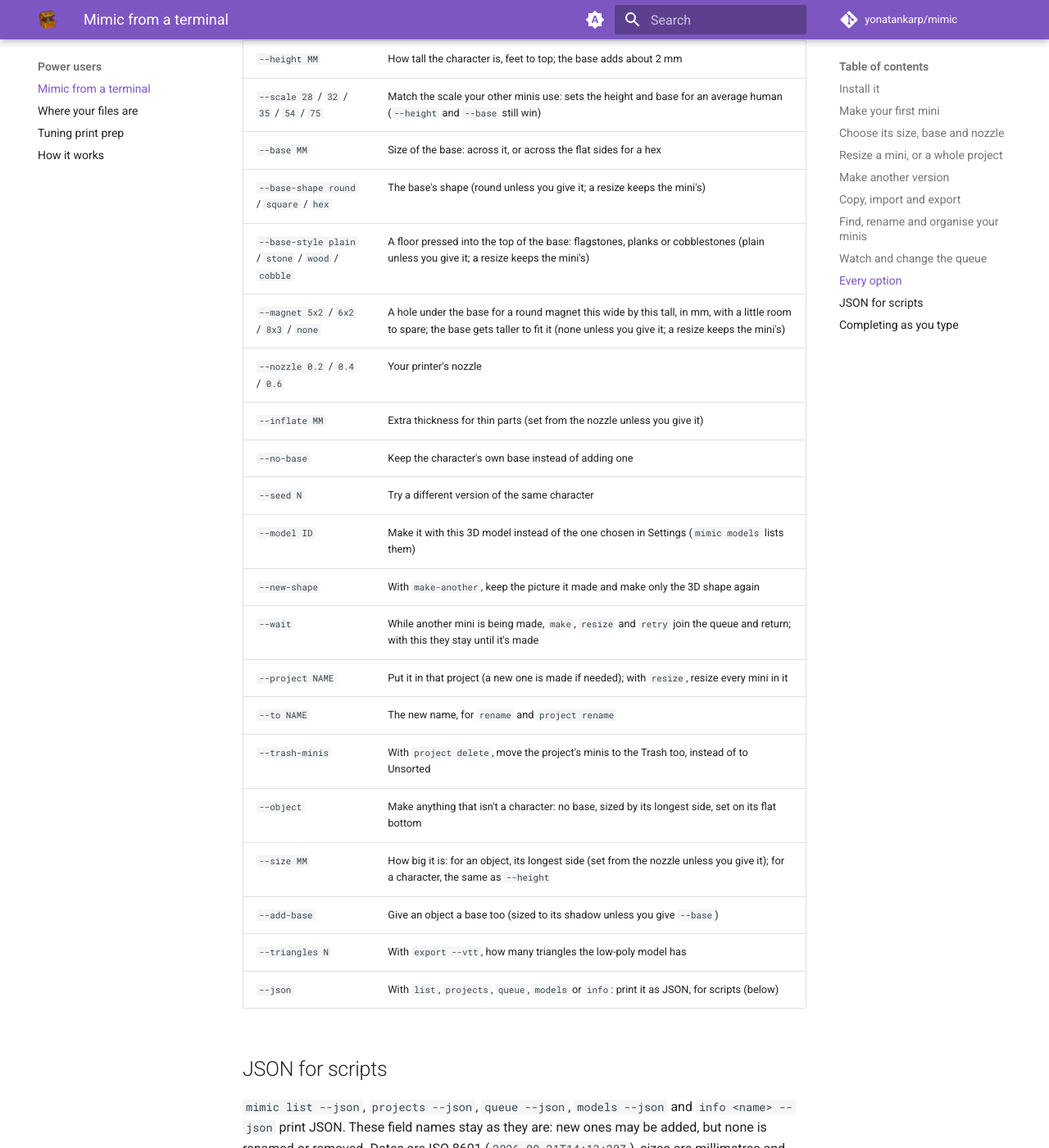
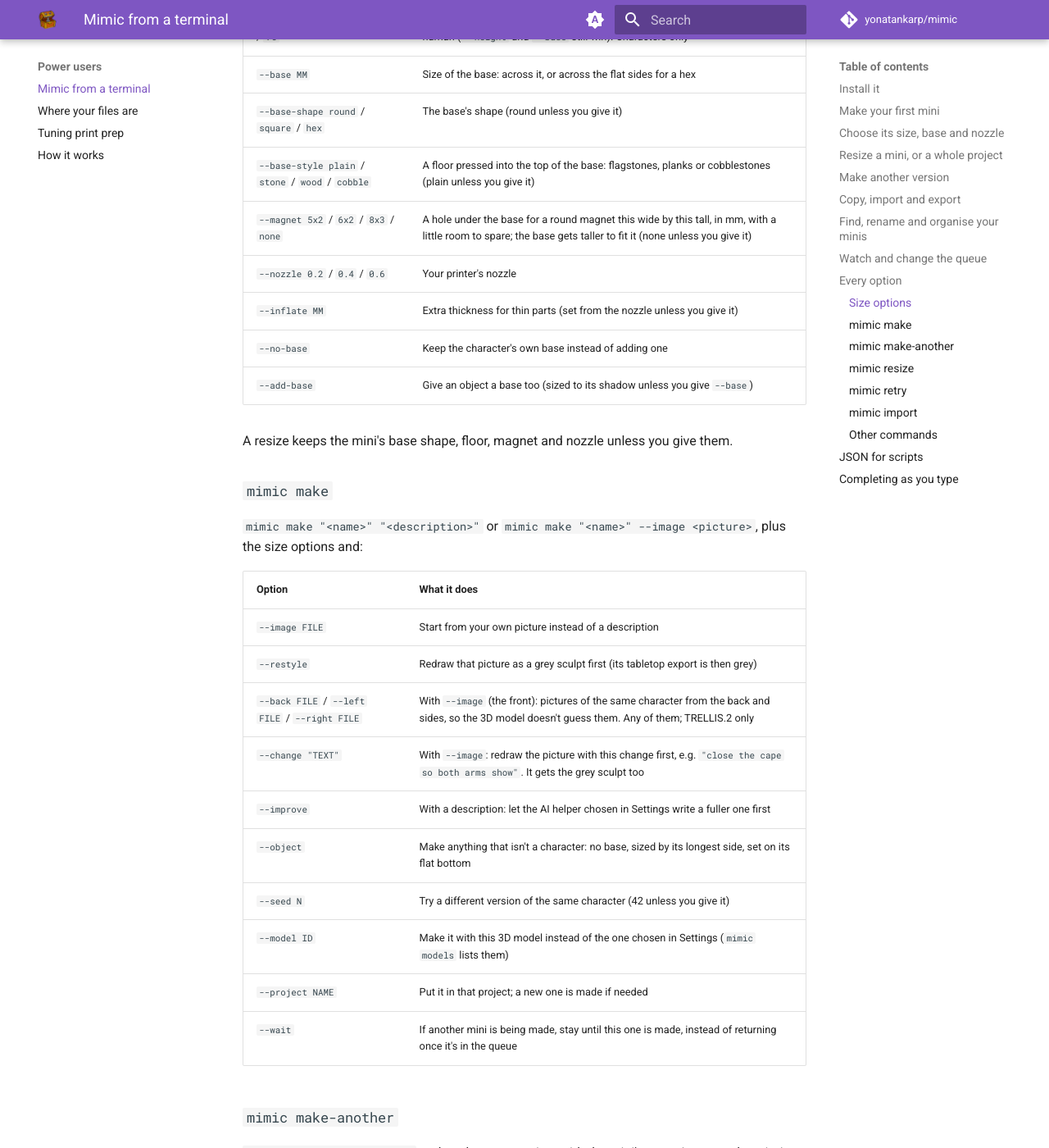
Before and after one commit to yonatankarp/mimic, an MkDocs documentation site: the page built from docs/cli.md, in a window 1280 px wide and 1400 px high, scrolled down 2947 px. Shown: the whole window at 82% size. Built offline with MkDocs 1.6.1 and Material for MkDocs 9.7.7, drawn with Linux system fonts in a browser that asks for light colours; comment, search, counter and statistics services are not loaded; some of the changed text lies outside the part shown.

Commit message:
docs: the terminal page's options, command by command

```diff
--- a/docs/cli.md
+++ b/docs/cli.md
@@ -112,35 +112,84 @@
 
 ## Every option
 
+Not every command takes every option. The size options are shared by `make`, `resize` and
+`import`; the rest belong to one or two commands each.
+
+### Size options
+
+For `make`, `resize` (one mini or `--project`) and `import`.
+
+| Option | What it does |
+|---|---|
+| `--height MM` | How tall the character is, feet to top; the base adds about 2 mm |
+| `--size MM` | For an object, its longest side (set from the nozzle unless you give it); for a character, the same as `--height` |
+| `--scale 28` / `32` / `35` / `54` / `75` | Match the scale your other minis use: sets the height and base for an average human (`--height` and `--base` still win). Characters only |
+| `--base MM` | Size of the base: across it, or across the flat sides for a hex |
+| `--base-shape round` / `square` / `hex` | The base's shape (round unless you give it) |
+| `--base-style plain` / `stone` / `wood` / `cobble` | A floor pressed into the top of the base: flagstones, planks or cobblestones (plain unless you give it) |
+| `--magnet 5x2` / `6x2` / `8x3` / `none` | A hole under the base for a round magnet this wide by this tall, in mm, with a little room to spare; the base gets taller to fit it (none unless you give it) |
+| `--nozzle 0.2` / `0.4` / `0.6` | Your printer's nozzle |
+| `--inflate MM` | Extra thickness for thin parts (set from the nozzle unless you give it) |
+| `--no-base` | Keep the character's own base instead of adding one |
+| `--add-base` | Give an object a base too (sized to its shadow unless you give `--base`) |
+
+A resize keeps the mini's base shape, floor, magnet and nozzle unless you give them.
+
+### `mimic make`
+
+`mimic make "<name>" "<description>"` or `mimic make "<name>" --image <picture>`, plus the size
+options and:
+
 | Option | What it does |
 |---|---|
 | `--image FILE` | Start from your own picture instead of a description |
 | `--restyle` | Redraw that picture as a grey sculpt first (its tabletop export is then grey) |
-| `--back FILE` / `--left FILE` / `--right FILE` | Pictures of the same character from the back and sides, besides `--image` (the front), so the 3D model doesn't guess them. Any of them; TRELLIS.2 only |
-| `--improve` | Let the AI helper chosen in Settings write a fuller description first |
-| `--change "TEXT"` | With `make --image` or `make-another`, redraw the picture with this change first, e.g. `"close the cape so both arms show"`. `make-another` starts from the picture it made, so changes add up. In Terminal it carries straight on; the app stops to show you the picture first |
-| `--height MM` | How tall the character is, feet to top; the base adds about 2 mm |
-| `--scale 28` / `32` / `35` / `54` / `75` | Match the scale your other minis use: sets the height and base for an average human (`--height` and `--base` still win) |
-| `--base MM` | Size of the base: across it, or across the flat sides for a hex |
-| `--base-shape round` / `square` / `hex` | The base's shape (round unless you give it; a resize keeps the mini's) |
-| `--base-style plain` / `stone` / `wood` / `cobble` | A floor pressed into the top of the base: flagstones, planks or cobblestones (plain unless you give it; a resize keeps the mini's) |
-| `--magnet 5x2` / `6x2` / `8x3` / `none` | A hole under the base for a round magnet this wide by this tall, in mm, with a little room to spare; the base gets taller to fit it (none unless you give it; a resize keeps the mini's) |
-| `--nozzle 0.2` / `0.4` / `0.6` | Your printer's nozzle |
-| `--inflate MM` | Extra thickness for thin parts (set from the nozzle unless you give it) |
-| `--no-base` | Keep the character's own base instead of adding one |
-| `--seed N` | Try a different version of the same character |
+| `--back FILE` / `--left FILE` / `--right FILE` | With `--image` (the front): pictures of the same character from the back and sides, so the 3D model doesn't guess them. Any of them; TRELLIS.2 only |
+| `--change "TEXT"` | With `--image`: redraw the picture with this change first, e.g. `"close the cape so both arms show"`. It gets the grey sculpt too |
+| `--improve` | With a description: let the AI helper chosen in Settings write a fuller one first |
+| `--object` | Make anything that isn't a character: no base, sized by its longest side, set on its flat bottom |
+| `--seed N` | Try a different version of the same character (42 unless you give it) |
 | `--model ID` | Make it with this 3D model instead of the one chosen in Settings (`mimic models` lists them) |
-| `--new-shape` | With `make-another`, keep the picture it made and make only the 3D shape again |
-| `--wait` | While another mini is being made, `make`, `resize` and `retry` join the queue and return; with this they stay until it's made |
-| `--project NAME` | Put it in that project (a new one is made if needed); with `resize`, resize every mini in it |
-| `--to NAME` | The new name, for `rename` and `project rename` |
-| `--trash-minis` | With `project delete`, move the project's minis to the Trash too, instead of to Unsorted |
-| `--object` | Make anything that isn't a character: no base, sized by its longest side, set on its flat bottom |
-| `--size MM` | How big it is: for an object, its longest side (set from the nozzle unless you give it); for a character, the same as `--height` |
-| `--add-base` | Give an object a base too (sized to its shadow unless you give `--base`) |
-| `--triangles N` | With `export --vtt`, how many triangles the low-poly model has |
-| `--json` | With `list`, `projects`, `queue`, `models` or `info`: print it as JSON, for scripts (below) |
+| `--project NAME` | Put it in that project; a new one is made if needed |
+| `--wait` | If another mini is being made, stay until this one is made, instead of returning once it's in the queue |
 
+### `mimic make-another`
+
+`mimic make-another <name>` makes the next version, with the mini's own picture or description and
+sizes.
+
+| Option | What it does |
+|---|---|
+| `--new-shape` | Keep the picture it made and make only the 3D shape again |
+| `--change "TEXT"` | Redraw the picture with this change first. It starts from the picture this mini was made from, so changes add up. In Terminal it carries straight on; the app stops to show you the picture first |
+| `--seed N` | Use this seed instead of a new one |
+| `--wait` | As for `make` |
+
+### `mimic resize`
+
+`mimic resize <name>`, or `mimic resize --project "<project>"` for every mini in a project (like
+**Resize All…**). Takes the size options and `--wait`.
+
+### `mimic retry`
+
+`mimic retry <name>` carries on from the step that failed. Takes `--wait`.
+
+### `mimic import`
+
+`mimic import <file.glb|file.stl>` takes the model as it is. Takes the size options, `--object`,
+`--project NAME` and `--wait`.
+
+### Other commands
+
+| Command | Options |
+|---|---|
+| `mimic duplicate <name>` | `--as "<new name>"`, the copy's name (needed) |
+| `mimic export <name>` | `--vtt` (needed), and `--triangles N` for how many triangles the low-poly model has (5,000 unless you give it) |
+| `mimic rename <name>`, `mimic project rename "<project>"` | `--to "<new name>"` (needed) |
+| `mimic move <name>` | `--project "<project>"` or `--unsorted` |
+| `mimic project delete "<project>"` | `--trash-minis` moves its minis to the Trash too, instead of to Unsorted |
+| `mimic queue move <name>` | `--to front`, `--to end`, `--to <place>`, `--up` or `--down` |
+| `mimic list`, `projects`, `queue`, `models`, `info <name>` | `--json` prints it as JSON, for scripts ([below](#json-for-scripts)) |
 
 ## JSON for scripts
 
```
